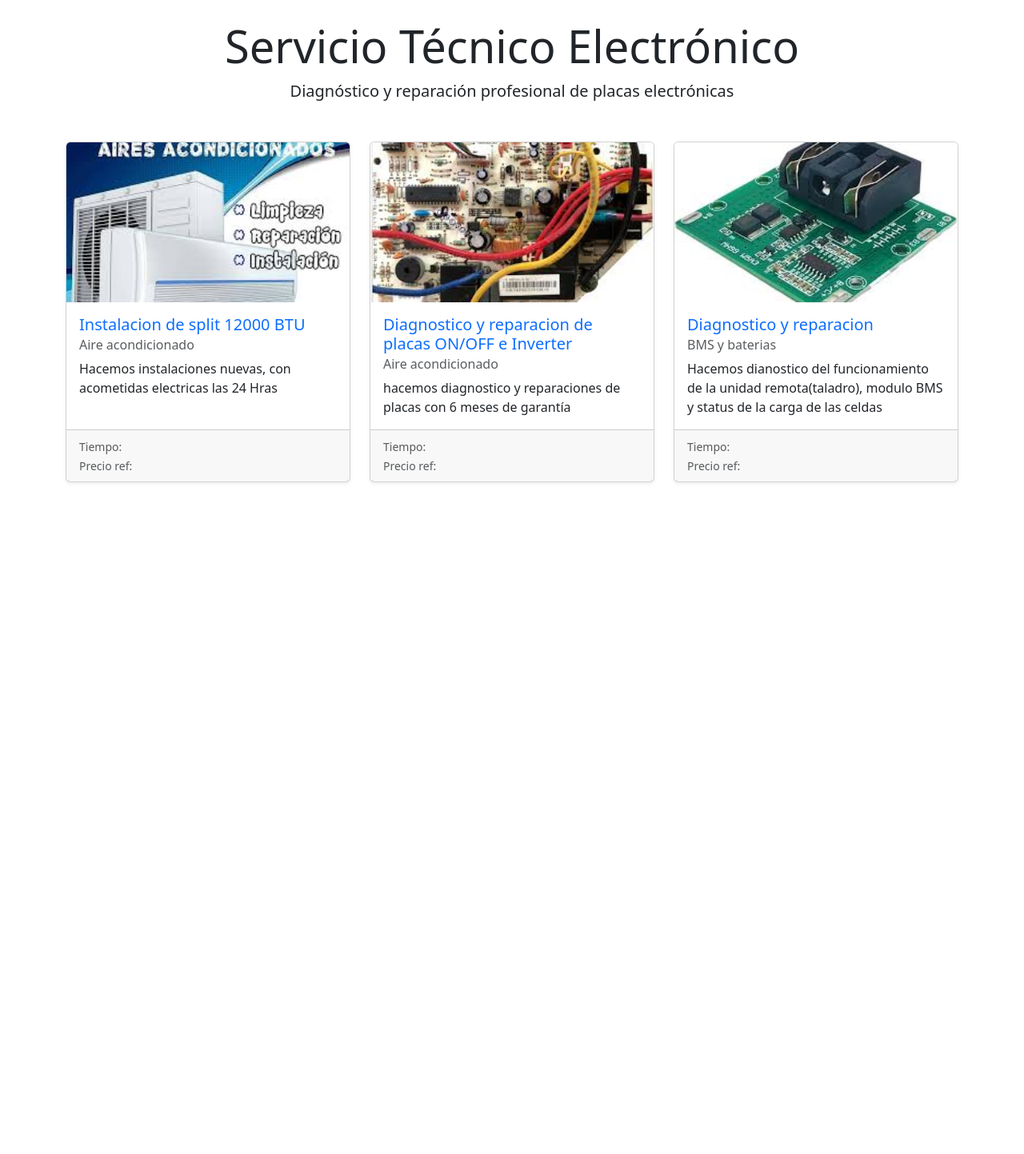
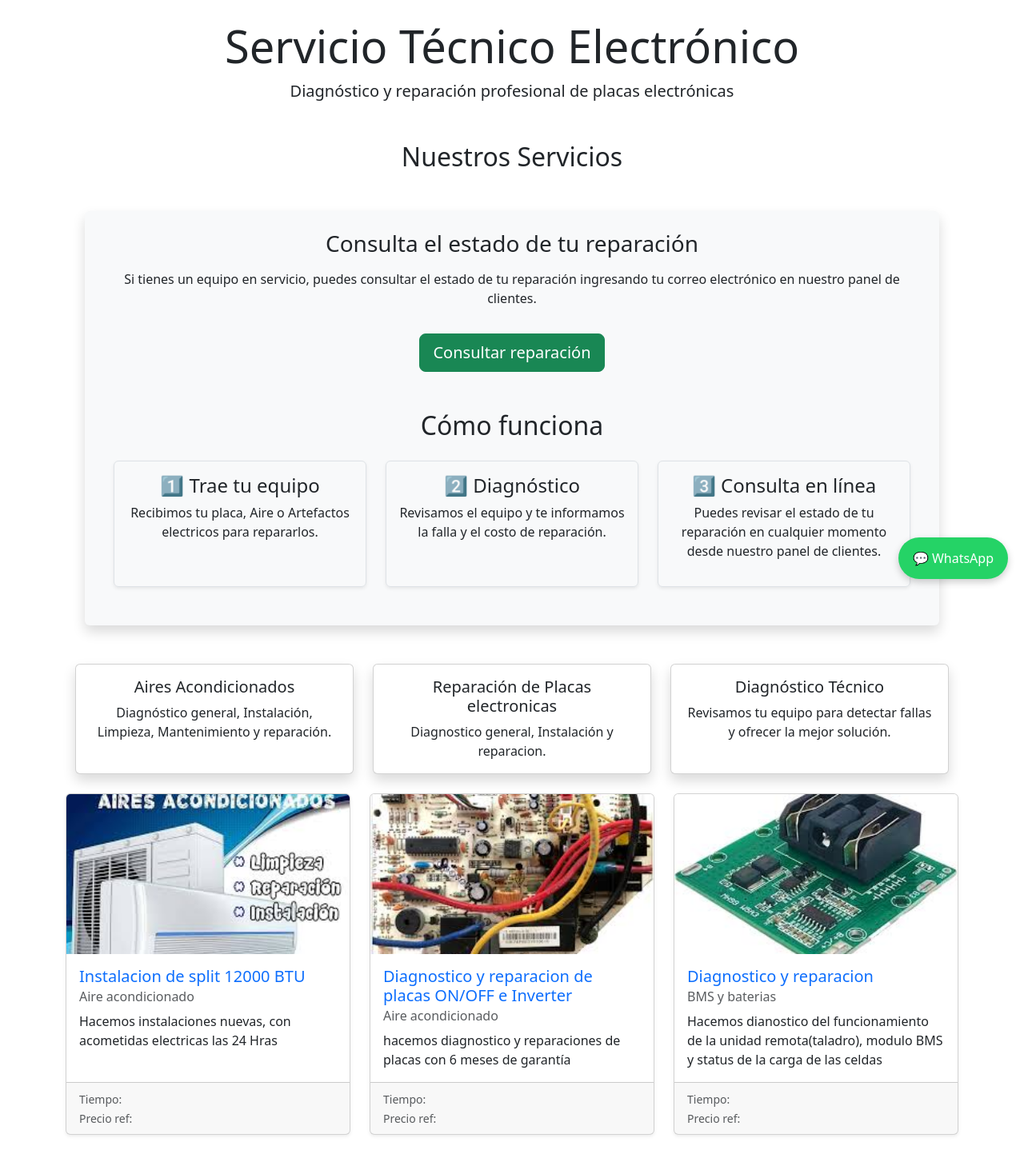
Before and after one commit to raulk21/servicio-tecnico, a Django app: page / in a window 1280 px wide. Shown: the part 56-1499 px from the top of the page at 80% size. Before the commit the page ends 660 px from the top, so only its background shows below. Run offline with Django 5.2, Linux system fonts and the light colour scheme; data comes from the database, SQL or seed files in the repository.

Commit message:
Mejoras en la pagina principal: servicios, consulta y como funciona

```diff
--- a/services/templates/services/base.html
+++ b/services/templates/services/base.html
@@ -9,7 +9,25 @@
     <link href="https://cdn.jsdelivr.net/npm/bootstrap@5.3.2/dist/css/bootstrap.min.css" rel="stylesheet">
     <!-- Bootstrap Icons -->
     <link rel="stylesheet" href="https://cdn.jsdelivr.net/npm/bootstrap-icons@1.11.1/font/bootstrap-icons.css">
+    <style>
+      .whatsapp-float {
+      position: fixed;
+      bottom: 20px;
+      right: 20px;
+      background-color: #25D366;
+      color: white;
+      padding: 14px 18px;
+      border-radius: 30px;
+      font-size: 16px;
+      text-decoration: none;
+      box-shadow: 0 4px 10px rgba(0,0,0,0.2);
+      z-index: 1000;
+    }
 
+      .whatsapp-float:hover {
+      background-color: #20b955;
+    }
+</style>
 </head>
 
 <body>
@@ -75,5 +93,10 @@
 <!-- Bootstrap JS -->
 <script src="https://cdn.jsdelivr.net/npm/bootstrap@5.3.2/dist/js/bootstrap.bundle.min.js"></script>
 
+<a href="https://wa.me/+5491150410180?text=Hola%20quiero%20consultar%20sobre%20una%20reparacion"
+   class="whatsapp-float"
+   target="_blank">
+💬 WhatsApp
+</a>
 </body>
 </html>
--- a/services/templates/services/home.html
+++ b/services/templates/services/home.html
@@ -7,6 +7,96 @@
 <div class="text-center mb-5">
     <h1 class="display-4">Servicio Técnico Electrónico</h1>
     <p class="lead">Diagnóstico y reparación profesional de placas electrónicas</p>
+</div>
+
+<div class="container mt-5">
+
+  <h2 class="text-center mb-4">Nuestros Servicios</h2>
+  <div class="container mt-5 mb-5">
+    <div class="text-center p-4 bg-light rounded shadow">
+        <h3 class="mb-3">Consulta el estado de tu reparación</h3>
+        <p>
+            Si tienes un equipo en servicio, puedes consultar el estado de tu reparación
+            ingresando tu correo electrónico en nuestro panel de clientes.
+        </p>
+        <a href="{% url 'client_panel' %}" class="btn btn-success btn-lg mt-3">
+            Consultar reparación
+        </a>
+
+        <div class="container mt-5">
+            <h2 class="text-center mb-4">Cómo funciona</h2>
+            <div class="row text-center">
+                <div class="col-md-4 mb-4">
+                    <div class="p-3 border rounded shadow-sm h-100">
+                        <h4>1️⃣ Trae tu equipo</h4>
+                            <p>
+                                Recibimos tu placa, Aire o Artefactos electricos para repararlos.
+                            </p>
+                    </div>
+                </div>
+
+                <div class="col-md-4 mb-4">
+                    <div class="p-3 border rounded shadow-sm h-100">
+                        <h4>2️⃣ Diagnóstico</h4>
+                            <p>
+                            Revisamos el equipo y te informamos la falla y el costo de reparación.
+                            </p>
+                    </div>
+                </div>
+
+                <div class="col-md-4 mb-4">
+                    <div class="p-3 border rounded shadow-sm h-100">
+                        <h4>3️⃣ Consulta en línea</h4>
+                        <p>
+                            Puedes revisar el estado de tu reparación en cualquier momento desde nuestro panel de clientes.
+                        </p>
+                    </div>
+                </div>
+
+            </div>
+
+        </div>
+
+    </div>
+  </div>
+
+  <div class="row">
+
+    <div class="col-md-4 mb-4">
+      <div class="card shadow h-100">
+        <div class="card-body text-center">
+          <h5 class="card-title">Aires Acondicionados</h5>
+          <p class="card-text">
+            Diagnóstico general, Instalación, Limpieza, Mantenimiento y reparación.
+          </p>
+        </div>
+      </div>
+    </div>
+
+    <div class="col-md-4 mb-4">
+      <div class="card shadow h-100">
+        <div class="card-body text-center">
+          <h5 class="card-title">Reparación de Placas electronicas</h5>
+          <p class="card-text">
+            Diagnostico general, Instalación y reparacion.
+          </p>
+        </div>
+      </div>
+    </div>
+
+    <div class="col-md-4 mb-4">
+      <div class="card shadow h-100">
+        <div class="card-body text-center">
+          <h5 class="card-title">Diagnóstico Técnico</h5>
+          <p class="card-text">
+            Revisamos tu equipo para detectar fallas y ofrecer la mejor solución.
+          </p>
+        </div>
+      </div>
+    </div>
+
+  </div>
+
 </div>
 
 <div class="row">
```
